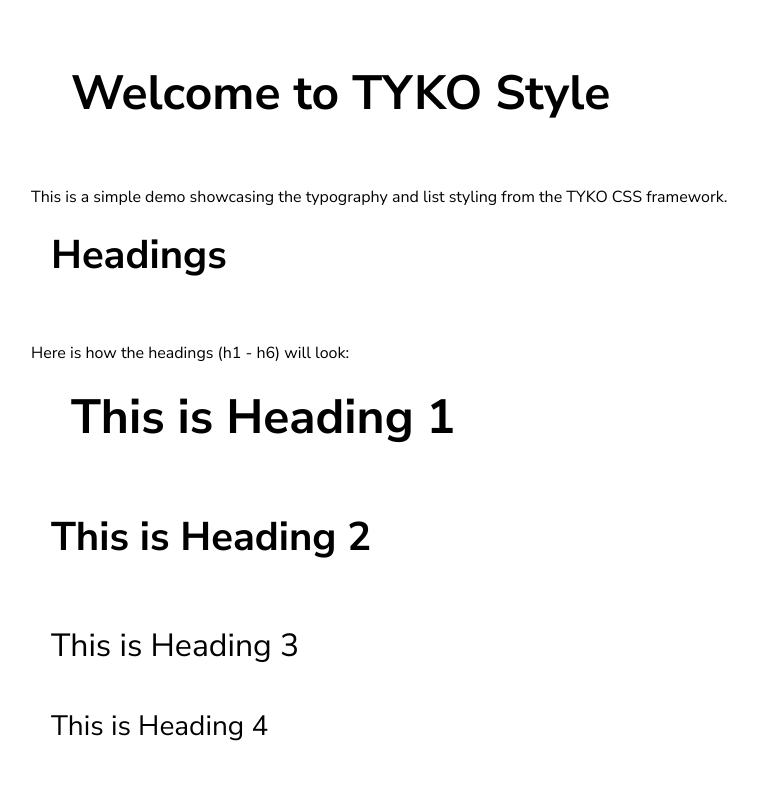
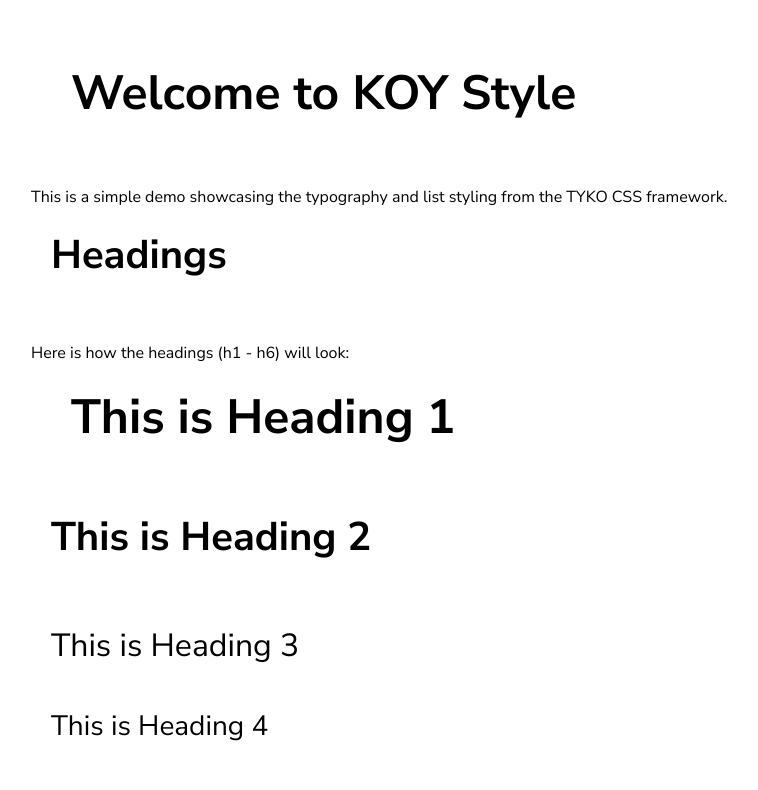
Before and after one commit to dela0331/webdev-css-framework, a plain HTML site: page index.html in a window 1280 px wide. Shown: the top 790 px of the page, without its empty margins (249-1007 px from the left). Drawn offline with Linux system fonts and the light colour scheme.

Commit message:
Update index.html

```diff
--- a/index.html
+++ b/index.html
@@ -10,7 +10,7 @@
 <body>
 
   <header>
-    <h1>Welcome to TYKO Style</h1>
+    <h1>Welcome to KOY Style</h1>
     <p>This is a simple demo showcasing the typography and list styling from the TYKO CSS framework.</p>
   </header>
 
```
